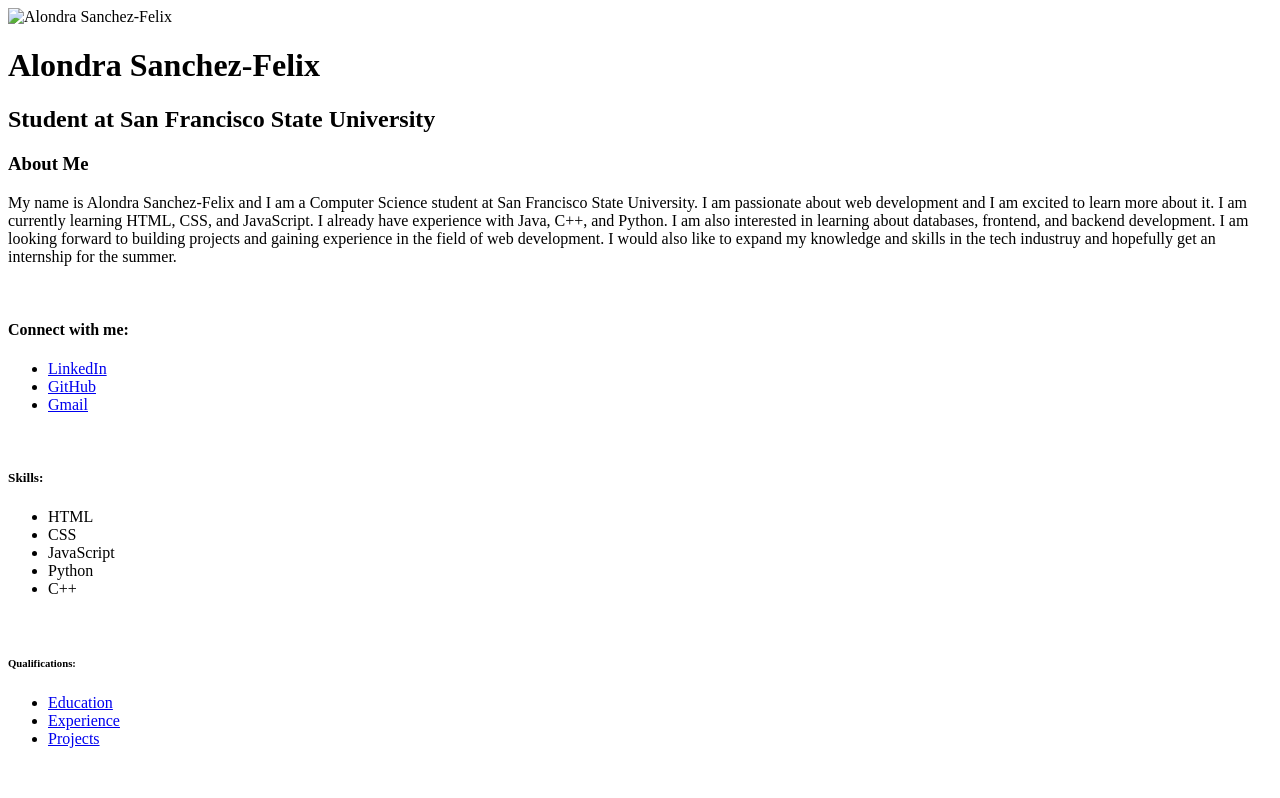
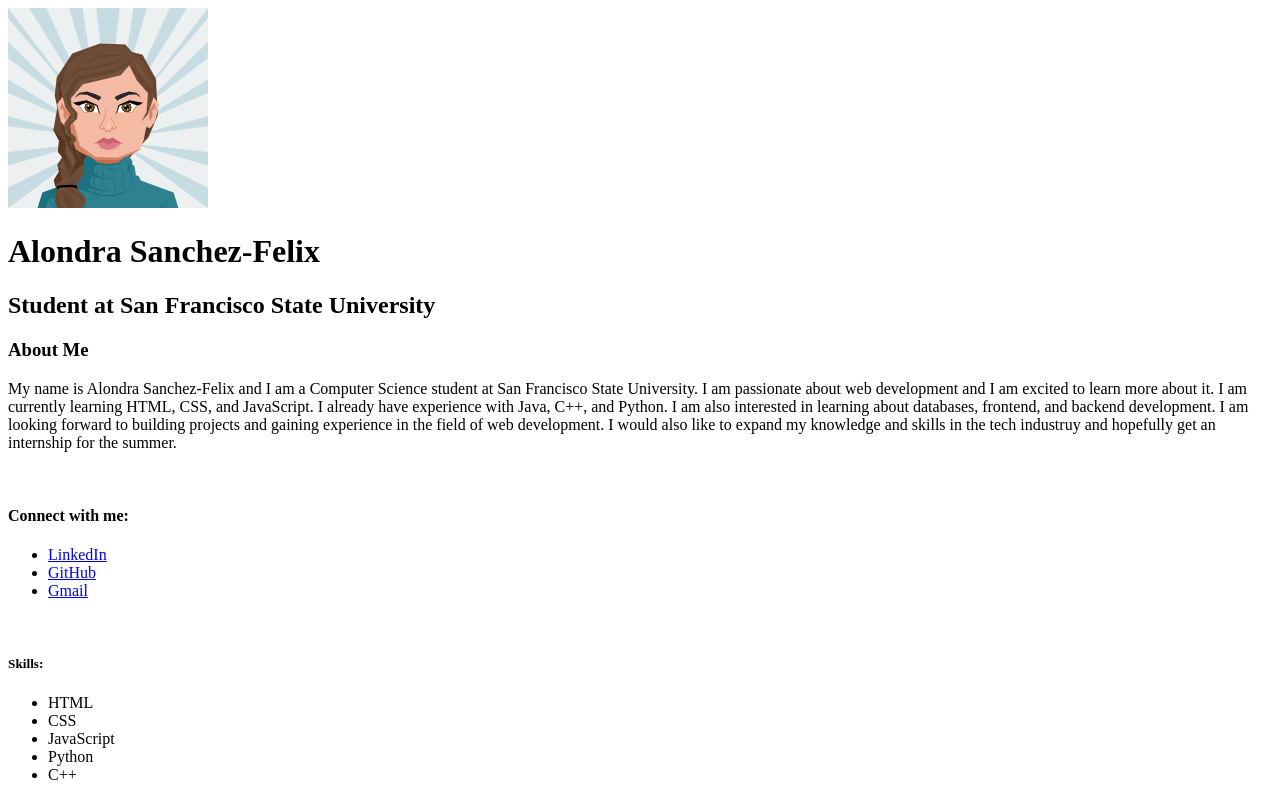
Before and after one commit to Nonna201812/CSC317, a plain HTML site: page assignments/assignment-2/index.html in a window 1280 px wide. Shown: the top 798 px of the page. Drawn offline with Linux system fonts and the light colour scheme.

Commit message:
needed to add a photo

```diff
--- a/assignments/assignment-2/index.html
+++ b/assignments/assignment-2/index.html
@@ -6,7 +6,7 @@
 </head>
 <body>
     <header>
-       <img src="images/AvatarMaker(1).png" alt="Alondra Sanchez-Felix">
+       <img src="images/AvatarMaker.png" alt="Alondra Sanchez-Felix">
        <h1>Alondra Sanchez-Felix</h1>
        <h2>Student at San Francisco State University</h2>
        <h3>About Me</h3>
```
